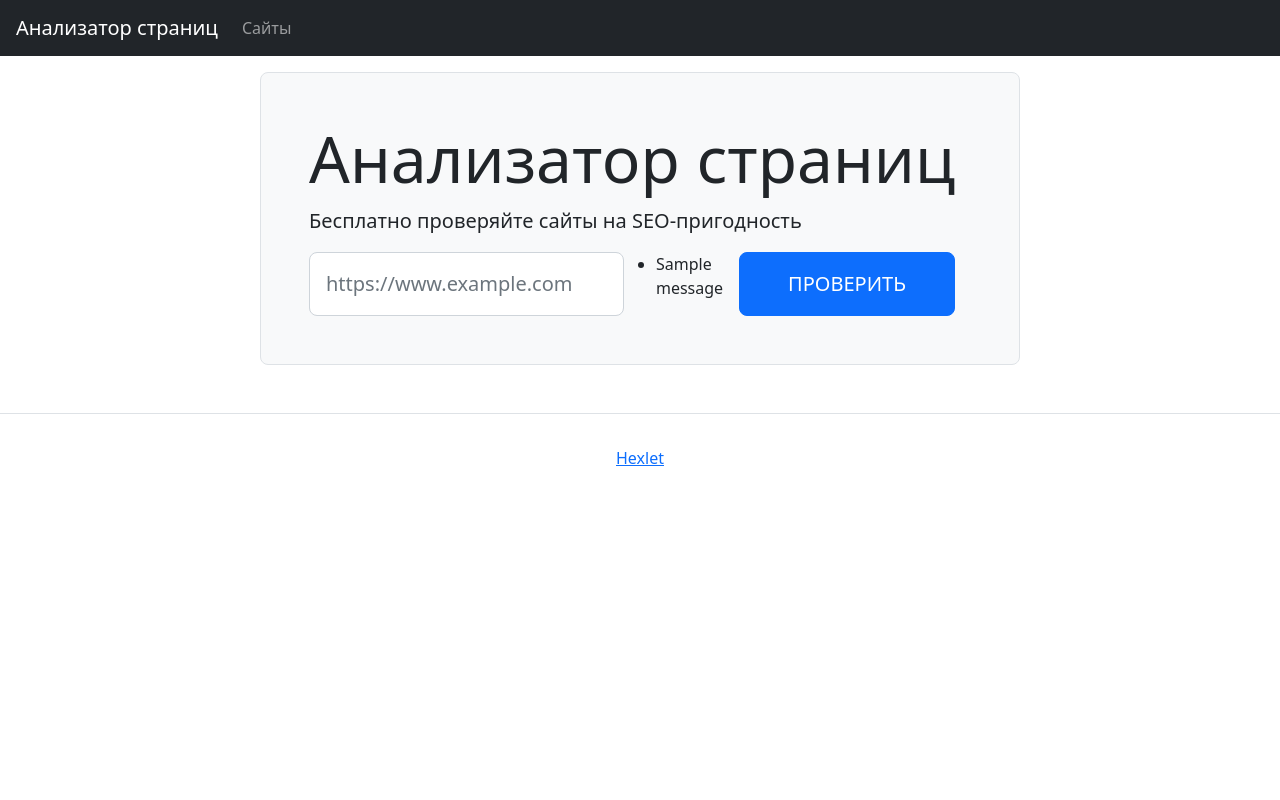
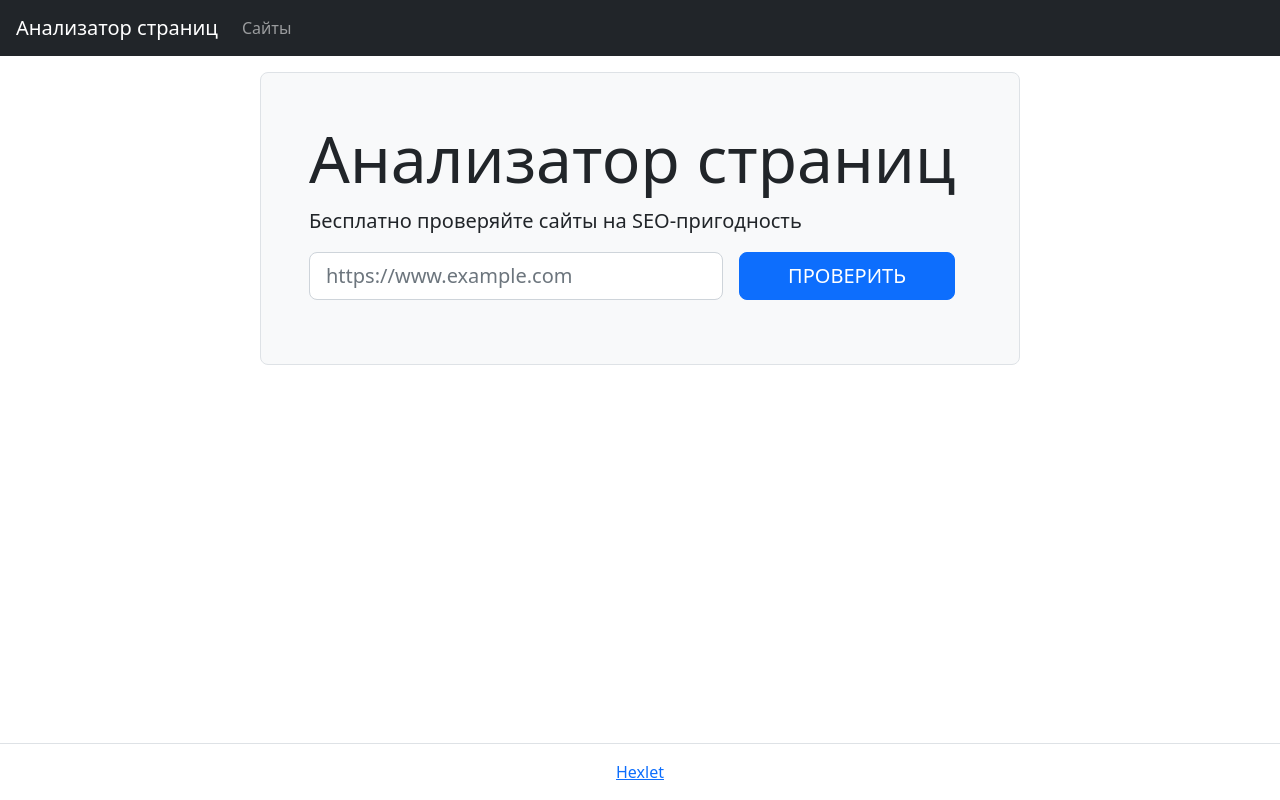
Before and after one commit to EmilMorua/python-project-83, a Flask app: page / in a window 1280 px wide. Run offline with Flask 3, Linux system fonts and the light colour scheme; tables that the repository leaves empty hold one stand-in row (values such as "Sample post"); one stand-in notice (Sample message) is shown.

Commit message:
update index.html

```diff
--- a/page_analyzer/templates/index.html
+++ b/page_analyzer/templates/index.html
@@ -1,5 +1,4 @@
-<!DOCTYPE html>
-<html lang="en">
+<html lang="en" class="vtjqdmef idc0_347">
 <head>
   <meta charset="utf-8">
   <meta name="viewport" content="width=device-width, initial-scale=1, shrink-to-fit=no">
@@ -7,8 +6,8 @@
   <link href="https://cdn.jsdelivr.net/npm/bootstrap@5.2.0/dist/css/bootstrap.min.css" rel="stylesheet" integrity="sha384-gH2yIJqKdNHPEq0n4Mqa/HGKIhSkIHeL5AyhkYV8i59U5AR6csBvApHHNl/vI1Bx" crossorigin="anonymous">
   <title>Анализатор страниц</title>
 </head>
-<body>
-  <header>
+<body class="min-vh-100 d-flex flex-column vsc-initialized">
+  <header class="flex-shrink-0">
     <nav class="navbar navbar-expand-md navbar-dark bg-dark px-3">
       <a class="navbar-brand" href="/">Анализатор страниц</a>
       <div id="navbarNav">
@@ -18,38 +17,32 @@
       </div>
     </nav>
   </header>
-  <main>
+
+  <main class="flex-grow-1">
     <div class="container-lg mt-3">
       <h1></h1>
       <div class="row">
         <div class="col-12 col-md-10 col-lg-8 mx-auto border rounded-3 bg-light p-5">
           <h1 class="display-3">Анализатор страниц</h1>
           <p class="lead">Бесплатно проверяйте сайты на SEO-пригодность</p>
-          <form action="{{ url_for('index') }}" method="post" class="d-flex justify-content-center">
-            {{ form.csrf_token }}
-            {{ form.url(class="form-control form-control-lg", placeholder="https://www.example.com", required=True) }}
-            {% with messages = get_flashed_messages() %}
-                {% if messages %}
-                    <ul class="flash-messages">
-                        {% for message in messages %}
-                            <li class="flash-message">{{ message }}</li>
-                        {% endfor %}
-                    </ul>
-                {% endif %}
-            {% endwith %}
+          <form action="/urls" method="post" class="d-flex justify-content-center" required="">
+            <input type="text" name="url" placeholder="https://www.example.com" value="" class="form-control form-control-lg">
             <input type="submit" class="btn btn-primary btn-lg ms-3 px-5 text-uppercase mx-3" value="Проверить">
           </form>
         </div>
       </div>
     </div>
   </main>
-  <footer class="border-top py-3 mt-5">
-    <div class="container-fluid py-3">
+
+  <footer class="border-top py-3 mt-5 flex-shrink-0">
+    <div class="container-lg">
       <div class="text-center">
         <a href="https://ru.hexlet.io/" target="_blank">Hexlet</a>
       </div>
     </div>
   </footer>
+
   <script src="https://cdn.jsdelivr.net/npm/bootstrap@5.1.3/dist/js/bootstrap.bundle.min.js" integrity="sha384-ka7Sk0Gln4gmtz2MlQnikT1wXgYsOg+OMhuP+IlRH9sENBO0LRn5q+8nbTov4+1p" crossorigin="anonymous"></script>
+
 </body>
 </html>
```
